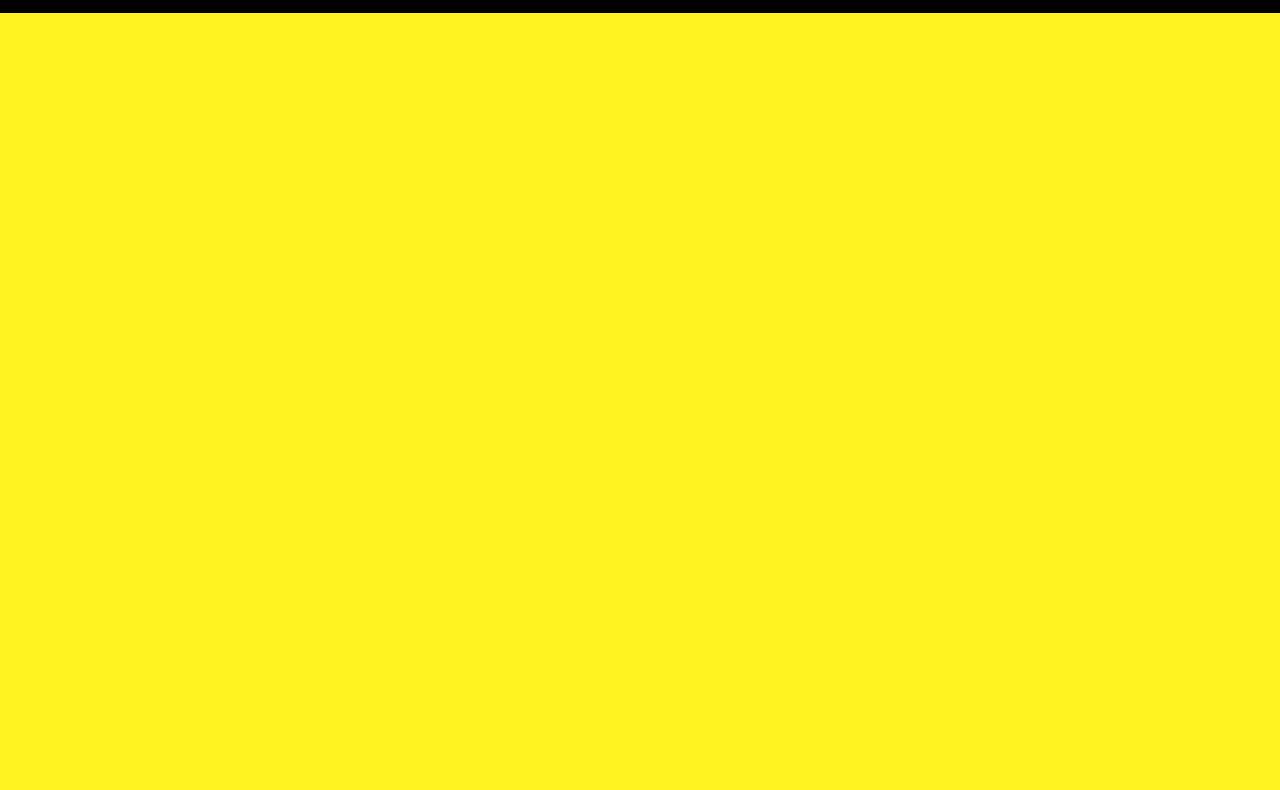
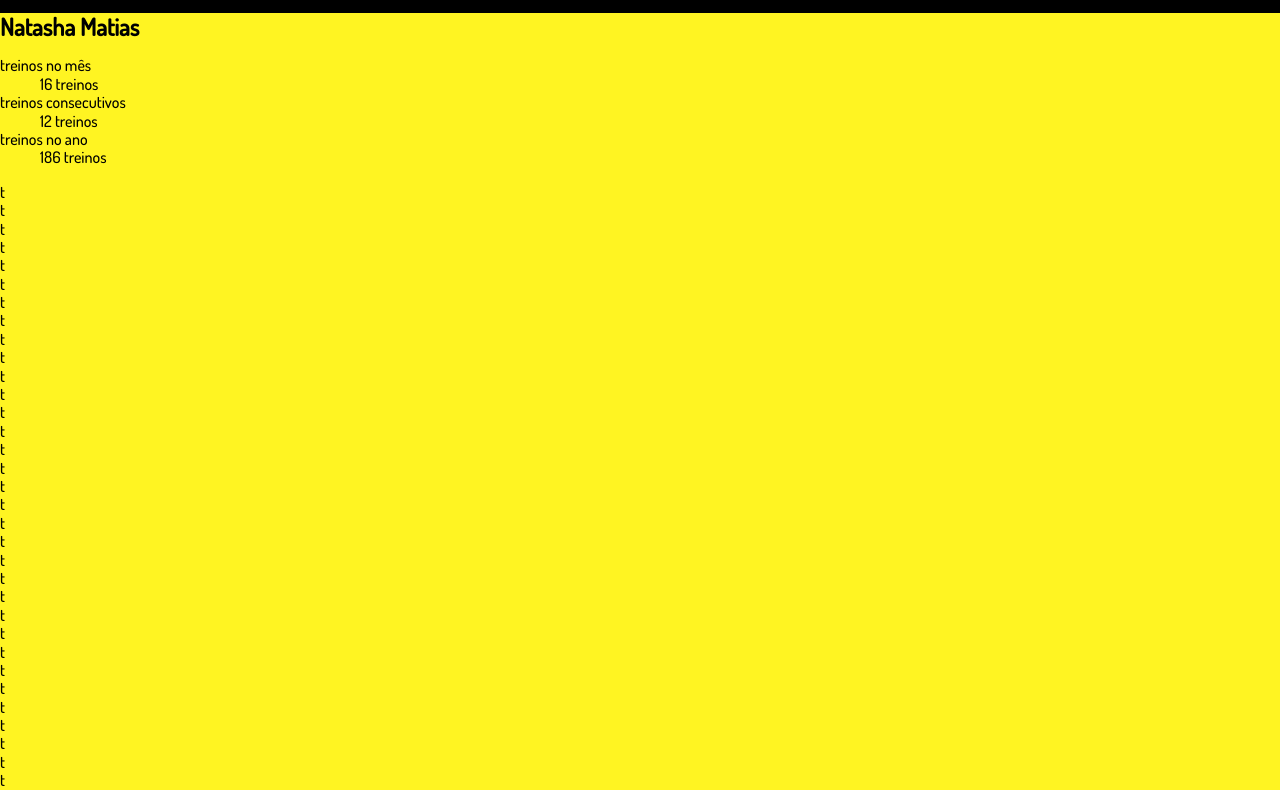
Before and after one commit to felipebernardes/smart-streak, a website: page index.html in a window 1280 px wide. Shown: the part 84-874 px from the top of the page. Before the commit the page ends 800 px from the top, so only its background shows below. Drawn offline with nearby package versions, Linux system fonts and the light colour scheme.

Commit message:
Itarates html structure

```diff
--- a/app.js
+++ b/app.js
@@ -3,4 +3,11 @@ var app = angular.module('myApp', []);
 app.controller('AppCtrl',['$scope', function($scope, $location, $http){
   $scope.test = 'Hello World';
 
+  $scope.days = [];
+  for (i = 0; i < 364; i++) {
+    $scope.days.push({
+          status: true
+    });
+  }
+
 }]);
--- a/index.html
+++ b/index.html
@@ -9,17 +9,36 @@
     <title>Smart Streak</title>
 
     <link rel='stylesheet' type='text/css' href='http://fonts.googleapis.com/css?family=Lato:300,400,700,900'>
-    <link rel="stylesheet" href="bower_components/normalize.css">
+    <link rel="stylesheet" href="bower_components/normalize-css/normalize.css">
     <link rel="stylesheet" href="style.css">
 
     <script src="node_modules/angular/angular.min.js"></script>
     <script src="app.js"></script>
   </head>
   <body ng-controller="AppCtrl">
-
     <header>
       <h1>Smart Streak</h1>
     </header>
+    <section>
+      <h2>Natasha Matias</h2>
+      <dl>
+        <dt>treinos no mês</dt>
+        <dd><span>16</span> treinos</dd>
 
+        <dt>treinos consecutivos</dt>
+        <dd><span>12</span> treinos</dd>
+
+        <dt>treinos no ano</dt>
+        <dd><span>186</span> treinos</dd>
+      </dl>
+      <ol>
+        <li ng-repeat="day in days">t</li>
+      </ol>
+    </section>
+    <footer>
+      <p>
+        feito @ Tegra Lab
+      </p>
+    </footer>
   </body>
 </html>
--- a/style.css
+++ b/style.css
@@ -1,3 +1,10 @@
+@import url('https://fonts.googleapis.com/css?family=Dosis:500|Orbitron:900');
+
+body {
+  min-height: 100vh;
+  font-family: 'Dosis', sans-serif;
+}
+
 *,
 *:after,
 *:before {
@@ -20,6 +27,7 @@ body {
 }
 
 header {
+  font-family: 'Orbitron', sans-serif;
   text-align: center;
   text-transform: uppercase;
   background-color: black;
```
